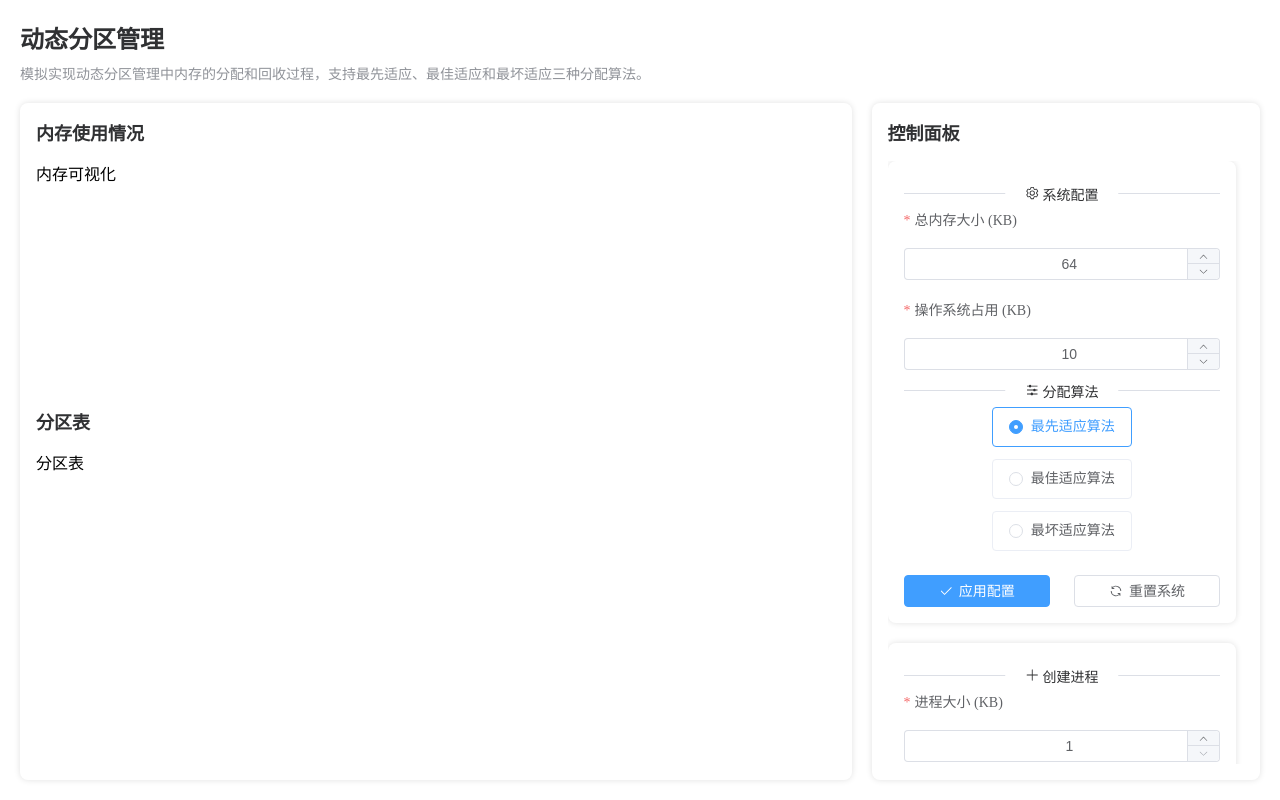
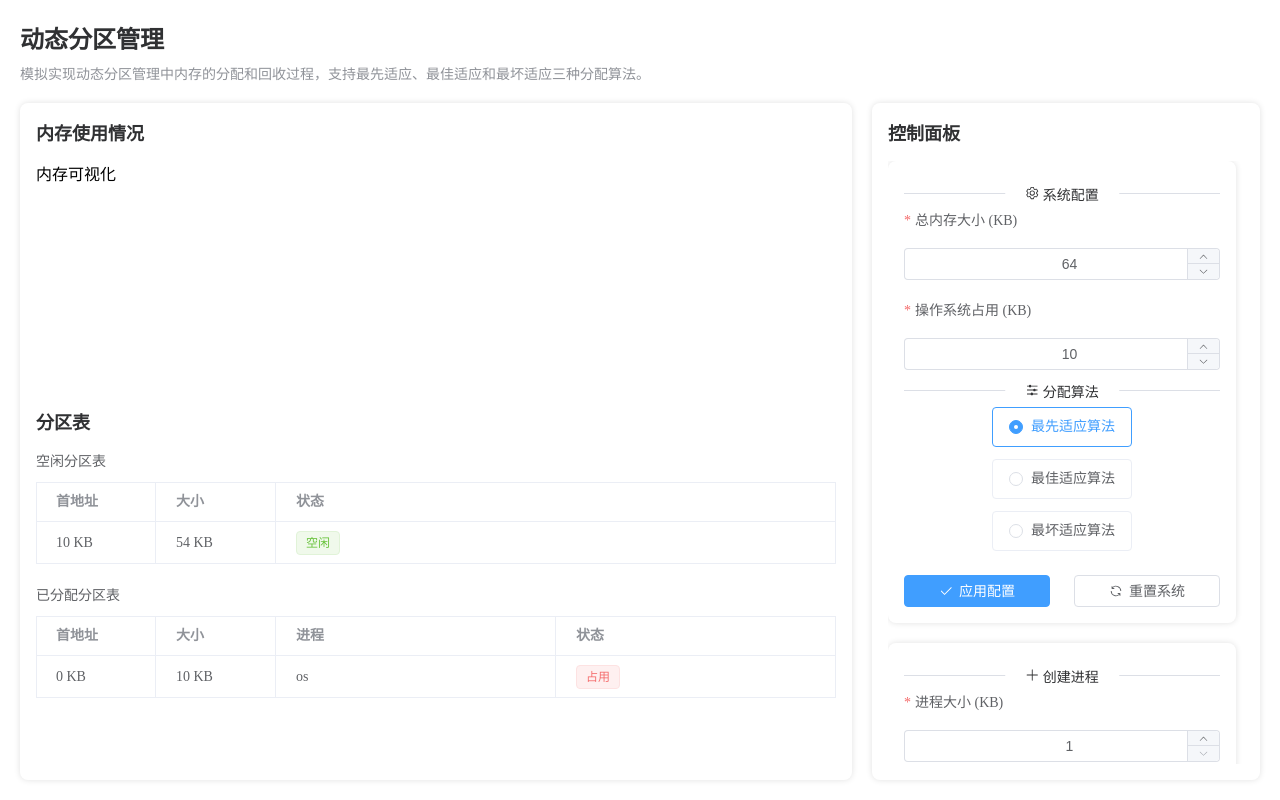
Before and after one commit to Solomon-He/Dynamic-partition-and-paging-memory-management, a Vue app: page /partition in a window 1280 px wide. Built offline with nearby package versions, Linux system fonts and the light colour scheme.

Commit message:
✨ feat: Add partition table view with free and occupied partitions

```diff
--- a/src/views/partition/components/PartitionTable.vue
+++ b/src/views/partition/components/PartitionTable.vue
@@ -1,5 +1,74 @@
-<script setup></script>
+<script setup>
+import { usePartitionStore } from '@/stores/partition'
+import { storeToRefs } from 'pinia'
+
+const store = usePartitionStore()
+const { freePartitions, occupiedPartitions } = storeToRefs(store)
+</script>
 
 <template>
-  <div>分区表</div>
+  <div class="partition-table">
+    <!-- 空闲分区表 -->
+    <div class="table-section">
+      <h4>空闲分区表</h4>
+      <el-table :data="freePartitions" border stripe>
+        <el-table-column prop="startAddress" label="首地址" width="120">
+          <template #default="{ row }"> {{ row.startAddress }} KB </template>
+        </el-table-column>
+        <el-table-column prop="size" label="大小" width="120">
+          <template #default="{ row }"> {{ row.size }} KB </template>
+        </el-table-column>
+        <el-table-column prop="status" label="状态">
+          <template #default>
+            <el-tag type="success">空闲</el-tag>
+          </template>
+        </el-table-column>
+      </el-table>
+    </div>
+
+    <!-- 已分配分区表 -->
+    <div class="table-section">
+      <h4>已分配分区表</h4>
+      <el-table :data="occupiedPartitions" border stripe>
+        <el-table-column prop="startAddress" label="首地址" width="120">
+          <template #default="{ row }"> {{ row.startAddress }} KB </template>
+        </el-table-column>
+        <el-table-column prop="size" label="大小" width="120">
+          <template #default="{ row }"> {{ row.size }} KB </template>
+        </el-table-column>
+        <el-table-column prop="processId" label="进程" />
+        <el-table-column prop="status" label="状态">
+          <template #default>
+            <el-tag type="danger">占用</el-tag>
+          </template>
+        </el-table-column>
+      </el-table>
+    </div>
+  </div>
 </template>
+
+<style lang="scss" scoped>
+.partition-table {
+  display: flex;
+  flex-direction: column;
+  gap: 20px;
+  height: 100%;
+
+  .table-section {
+    h4 {
+      margin: 0 0 12px;
+      color: var(--el-text-color-regular);
+      font-size: 14px;
+      font-weight: 500;
+    }
+
+    :deep(.el-table) {
+      --el-table-border-color: var(--el-border-color-lighter);
+
+      .el-table__cell {
+        padding: 8px;
+      }
+    }
+  }
+}
+</style>
```
